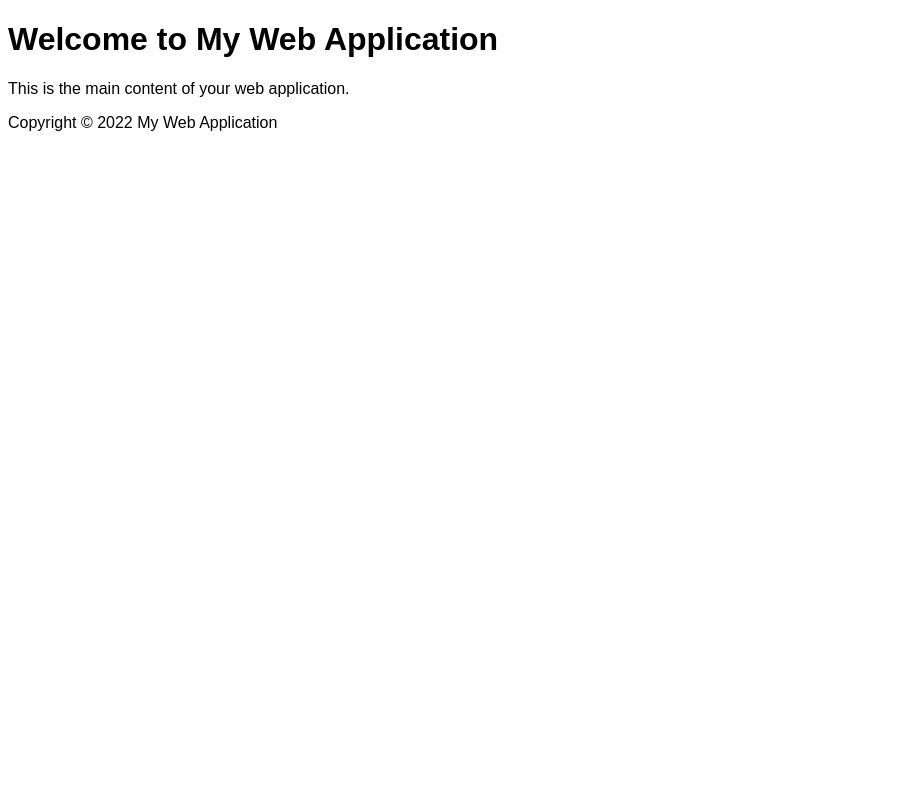
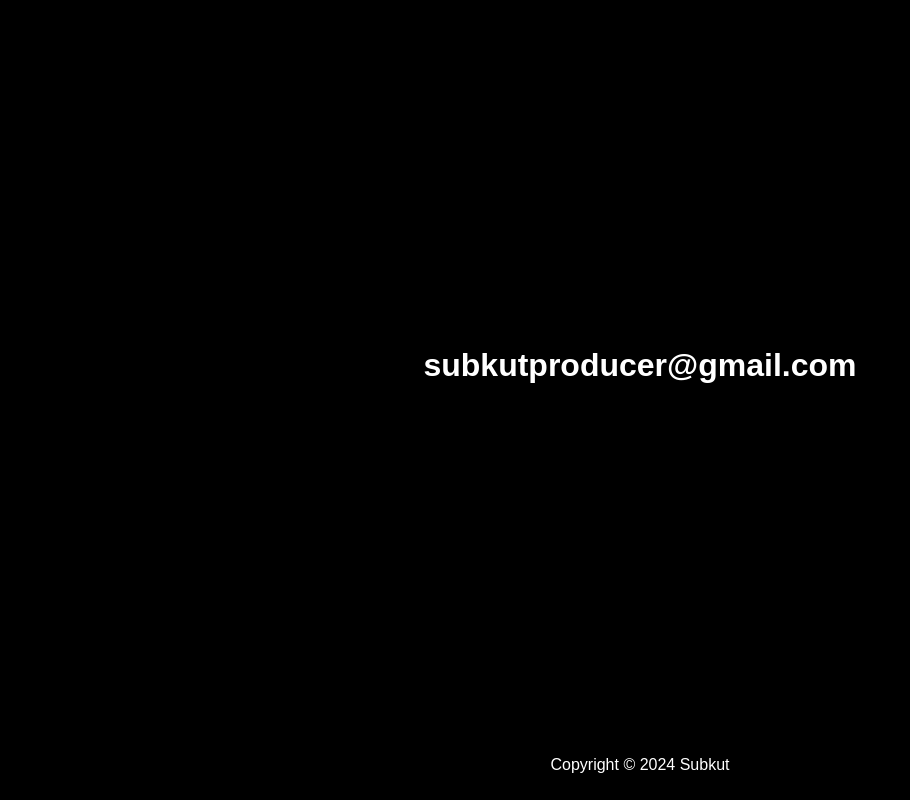
Before and after one commit to pablocamesellecastro/pablocamesellecastro, a plain HTML site: page index.html in a window 1280 px wide. Shown: the whole page, without its empty margins (0-910 px from the left). Drawn offline with Linux system fonts and the light colour scheme.

Commit message:
segundo commit

```diff
--- a/index.html
+++ b/index.html
@@ -1,32 +1,17 @@
 <!DOCTYPE html>
 <html>
 <head>
-    <title>My Web Application</title>
-    <style>
-        /* Add your CSS styles here */
-        body {
-            font-family: Arial, sans-serif;
-        }
-    </style>
+    <title>Subkut</title>
+    <link rel="stylesheet" href="styles.css">
 </head>
 <body>
-    <header>
-        <h1>Welcome to My Web Application</h1>
-    </header>
 
     <main>
-        <p>This is the main content of your web application.</p>
+        <h1>subkutproducer@gmail.com</h1>
     </main>
 
     <footer>
-        <p>Copyright © 2022 My Web Application</p>
+        <p>Copyright © 2024 Subkut</p>
     </footer>
-
-    <script>
-        // Add your JavaScript code here
-        document.addEventListener('DOMContentLoaded', (event) => {
-            console.log('DOM fully loaded and parsed');
-        });
-    </script>
 </body>
 </html>
```
